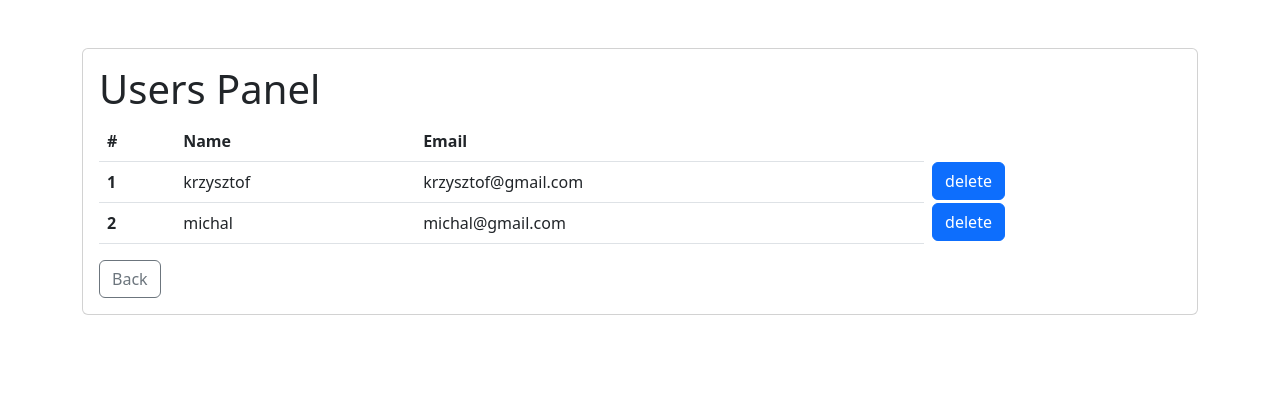
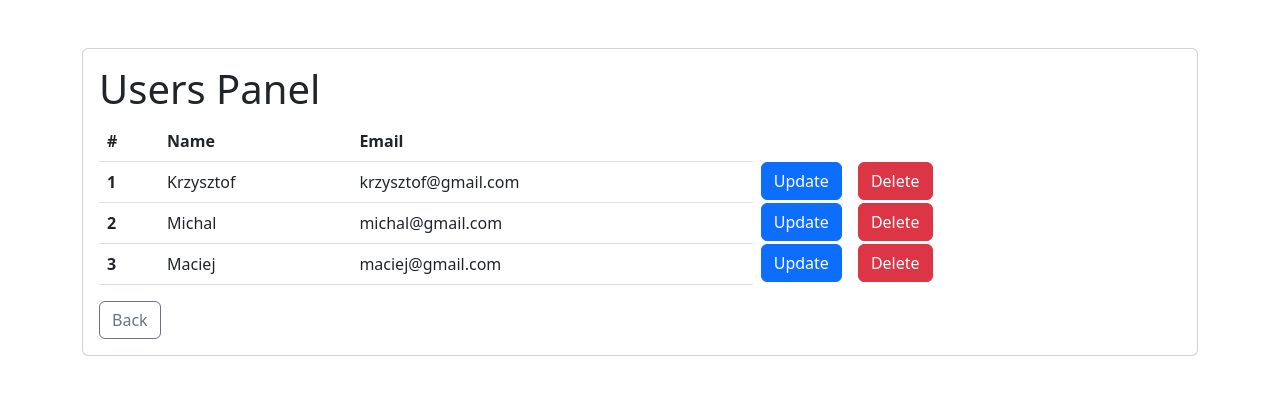
Before and after one commit to macpli/user-manager-ng, an Angular app: page /users in a window 1280 px wide. Shown: the top 394 px of the page. Built offline with nearby package versions, Linux system fonts and the light colour scheme; data requests are answered from the project's data file.

Commit message:
Add: titlecase, update user button, Change: view users button

```diff
--- a/db.json
+++ b/db.json
@@ -9,6 +9,11 @@
       "id": 2,
       "name": "michal",
       "email": "michal@gmail.com"
+    },
+    {
+      "name": "Maciej",
+      "email": "maciej@gmail.com",
+      "id": 3
     }
   ]
 }
--- a/src/app/app.module.ts
+++ b/src/app/app.module.ts
@@ -12,6 +12,7 @@ import { RouterModule } from '@angular/router';
 import { AddUserComponent } from './components/add-user/add-user.component';
 import { HeaderComponent } from './components/header/header.component';
 import { DeleteUserComponent } from './components/delete-user/delete-user.component';
+import { UpdateUserComponent } from './components/update-user/update-user.component';
 
 @NgModule({
   declarations: [
@@ -21,6 +22,7 @@ import { DeleteUserComponent } from './components/delete-user/delete-user.compon
     AddUserComponent,
     HeaderComponent,
     DeleteUserComponent,
+    UpdateUserComponent,
   ],
   imports: [
     BrowserModule,
--- a/src/app/components/add-user/add-user.component.html
+++ b/src/app/components/add-user/add-user.component.html
@@ -10,9 +10,13 @@
         <input type="email" class="form-control" name="email" [(ngModel)]="email" id="email" required>
       </div>
       <div class="buttonsContainer">
-        <button *ngIf="name.length > 0" type="submit" class="btn btn-primary userBtn">Submit</button>
-        <button type="button" class="btn btn-outline-secondary" (click)="clickButton('/users')">View Users</button>
+        <button *ngIf="name.length > 0" type="submit" class="btn btn-success">Submit</button>
       </div>
     </form>
   </div>
 </div>
+
+<div class="container-sm mt-3">
+  <button type="button" class="btn btn-outline-secondary" (click)="clickButton('/users')">View Users</button>
+
+</div>
--- a/src/app/components/delete-user/delete-user.component.html
+++ b/src/app/components/delete-user/delete-user.component.html
@@ -1 +1 @@
-<button (click)="onDelete(user)" class="btn btn-primary">delete</button>
+<button (click)="onDelete(user)" type="button" class="btn btn-danger">Delete</button>
--- a/src/app/components/main/main.component.html
+++ b/src/app/components/main/main.component.html
@@ -3,4 +3,5 @@
     <app-add-user
     (onAddUser)="addUser($event)"
     ></app-add-user>
+
 </div>
--- /dev/null
+++ b/src/app/components/update-user/update-user.component.html
@@ -0,0 +1 @@
+<button type="button" class="btn btn-primary">Update</button>
--- /dev/null
+++ b/src/app/components/update-user/update-user.component.ts
@@ -0,0 +1,15 @@
+import { Component, OnInit } from '@angular/core';
+
+@Component({
+  selector: 'app-update-user',
+  templateUrl: './update-user.component.html',
+  styleUrls: ['./update-user.component.css']
+})
+export class UpdateUserComponent implements OnInit {
+
+  constructor() { }
+
+  ngOnInit(): void {
+  }
+
+}
--- a/src/app/components/users-panel/users-panel.component.html
+++ b/src/app/components/users-panel/users-panel.component.html
@@ -14,8 +14,9 @@
         <tbody>
           <tr *ngFor="let user of users">
             <th scope="row">{{user.id}}</th>
-            <td>{{user.name}}</td>
-            <td>{{user.email}}</td>
+            <td>{{user.name | titlecase}}</td>
+            <td>{{user.email | lowercase}}</td>
+            <app-update-user></app-update-user>
             <app-delete-user (onDeleteUser) = "deleteUser(user)"></app-delete-user>
           </tr>
 
```
Also changed, not shown: src/app/components/update-user/update-user.component.css (added).
